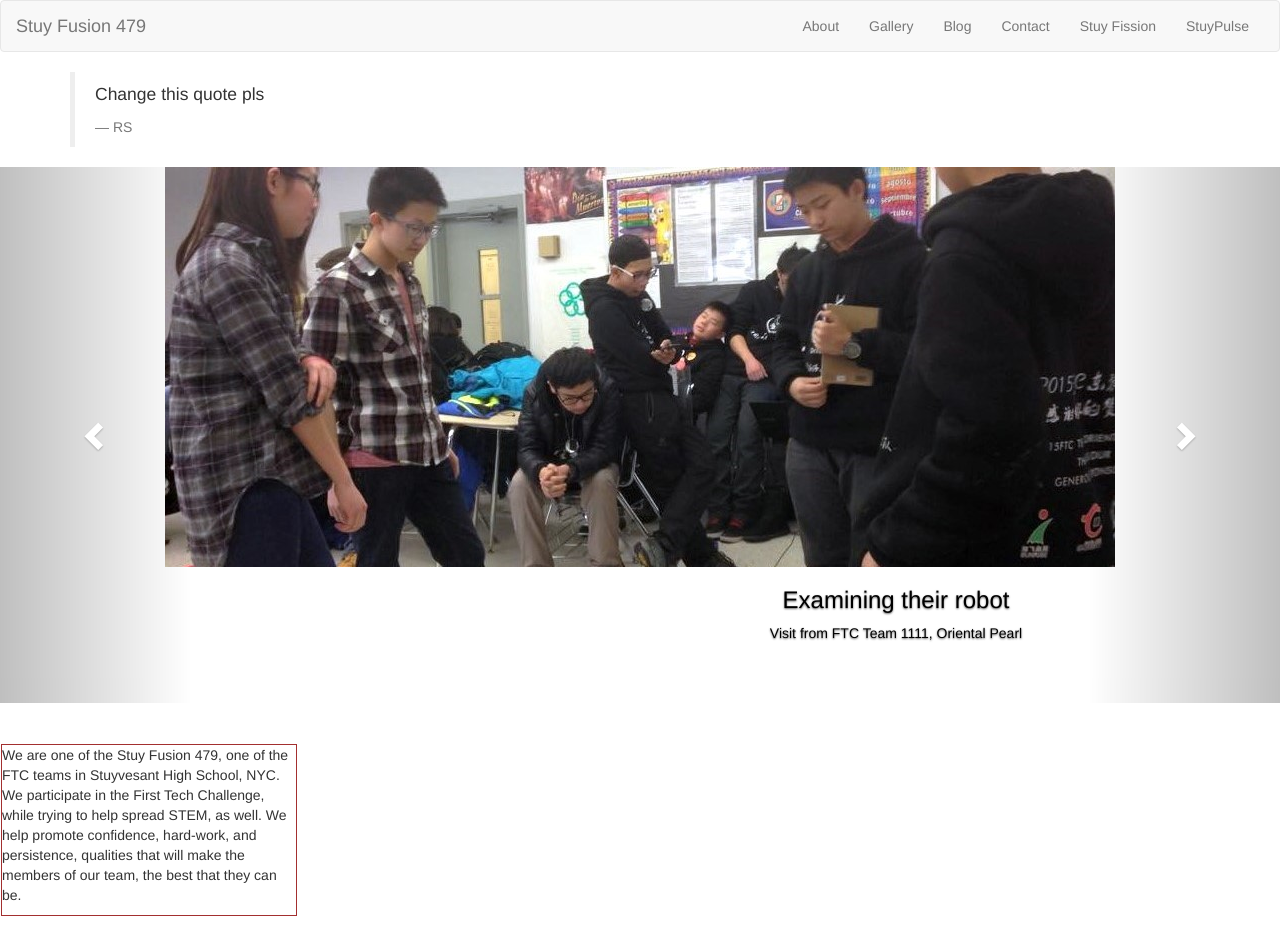
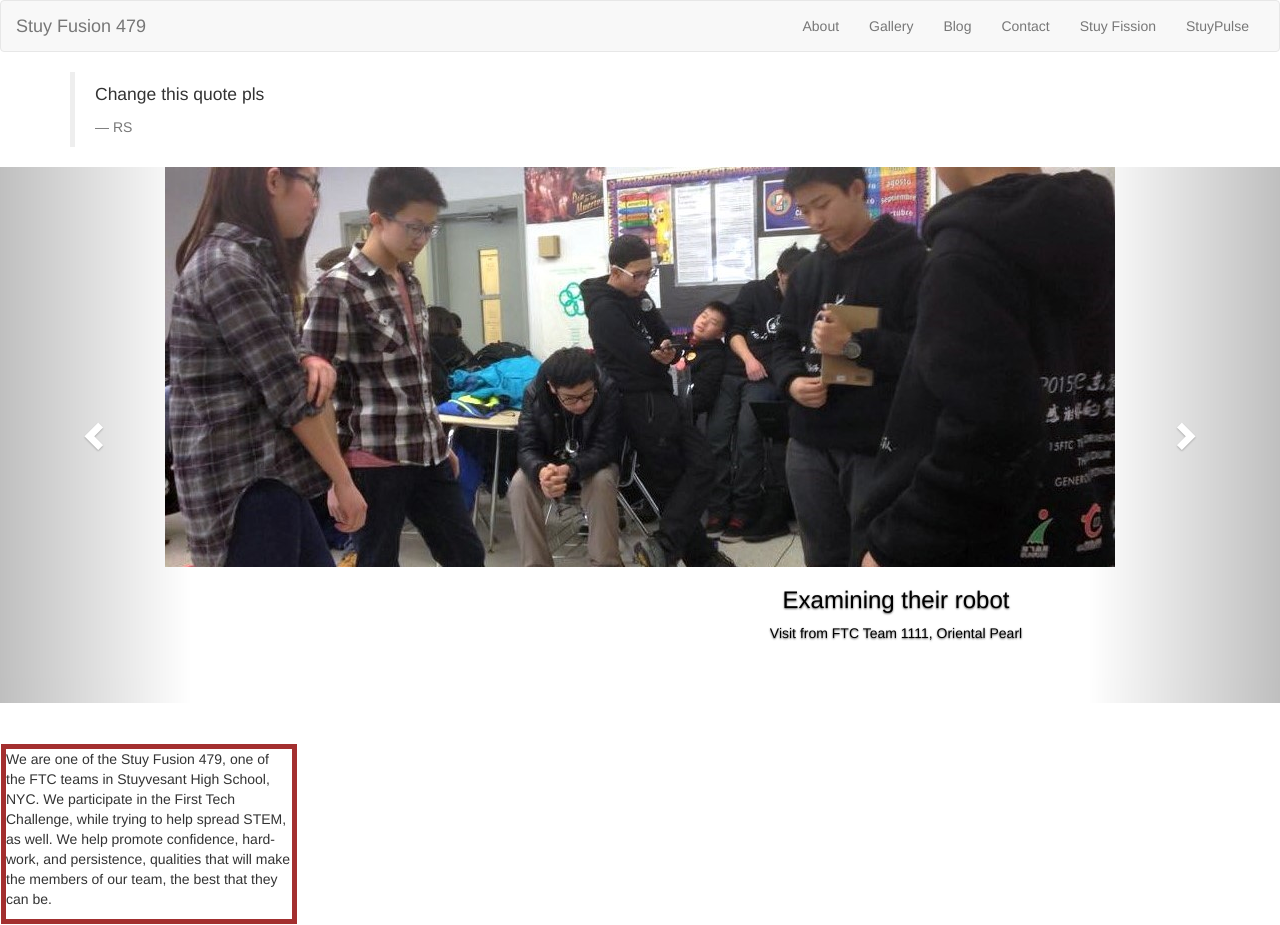
Before and after one commit to stuyfusion/stuyfusion.github.io, a Jekyll site: the page built from index.html, in a window 1280 px wide. Built offline with Jekyll 4.4.1, drawn with Linux system fonts in a browser that asks for light colours; nearby versions of some CDN libraries.

Commit message:
Update index.html

```diff
--- a/index.html
+++ b/index.html
@@ -87,7 +87,7 @@ layout: default
 <br>
 <div class="row">
   <div class="col-md-3" style="border:1px solid #FFFFFF;" >
-    <div class="aboutcolumn" style="border:1px solid #A32F2F;">
+    <div class="aboutcolumn" style="border:5px solid #A32F2F;">
     <p>We are one of the Stuy Fusion 479, one of the FTC teams
 in Stuyvesant High School, NYC. We participate in the First
 Tech Challenge, while trying to help spread STEM, as well.
```
